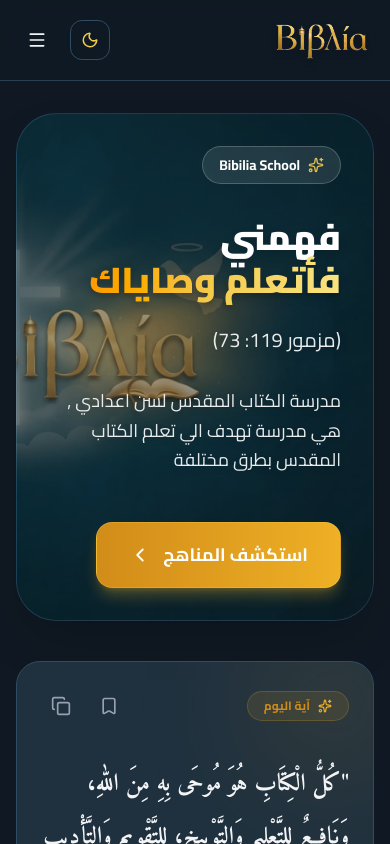
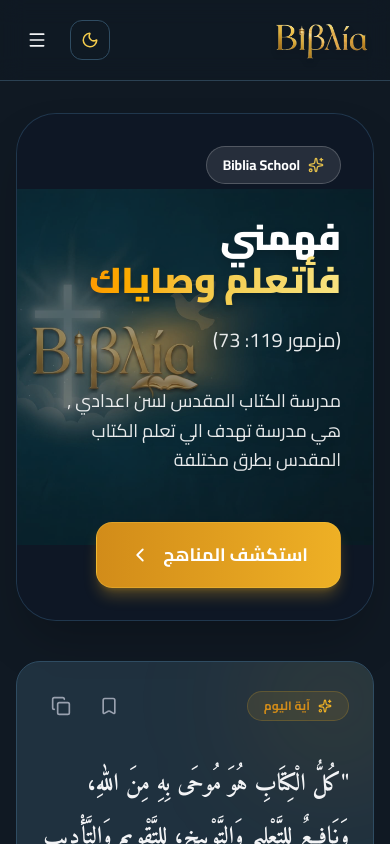
Before and after one commit to MariooX20/BibiliaSchool, a React (Vite) app: page / in a window 390 px wide. Shown: the top 844 px of the page. Built offline with nearby package versions, Linux system fonts and the light colour scheme.

Commit message:
fix: adjust mobile hero background and spelling correction

```diff
--- a/src/components/home/Home.jsx
+++ b/src/components/home/Home.jsx
@@ -141,7 +141,7 @@
       <div className="space-y-10 animate-fade-in text-right">
         {/* Hero Section */}
         <div
-          className={`relative overflow-hidden rounded-[2.5rem] border transition-all duration-500 shadow-2xl bg-cover bg-center bg-no-repeat ${
+          className={`relative overflow-hidden rounded-[2.5rem] border transition-all duration-500 shadow-2xl bg-contain md:bg-cover bg-center bg-no-repeat bg-[#0d1627] ${
             themeMode === "dark"
               ? "border-deep-700/50"
               : themeMode === "sepia"
@@ -157,7 +157,7 @@
             <div className="lg:col-span-7 space-y-8 text-right animate-slide-up relative z-20">
               <div className="inline-flex items-center gap-2 px-4 py-2 rounded-full text-sm font-bold bg-white/10 text-white border border-white/20 backdrop-blur-md">
                 <Sparkles size={16} className="animate-pulse text-gold-400" />
-                <span> Bibilia School</span>
+                <span> Biblia School</span>
               </div>
 
               <h2 className="text-4xl md:text-5xl lg:text-6xl xl:text-7xl font-black leading-[1.2] drop-shadow-lg">
```
